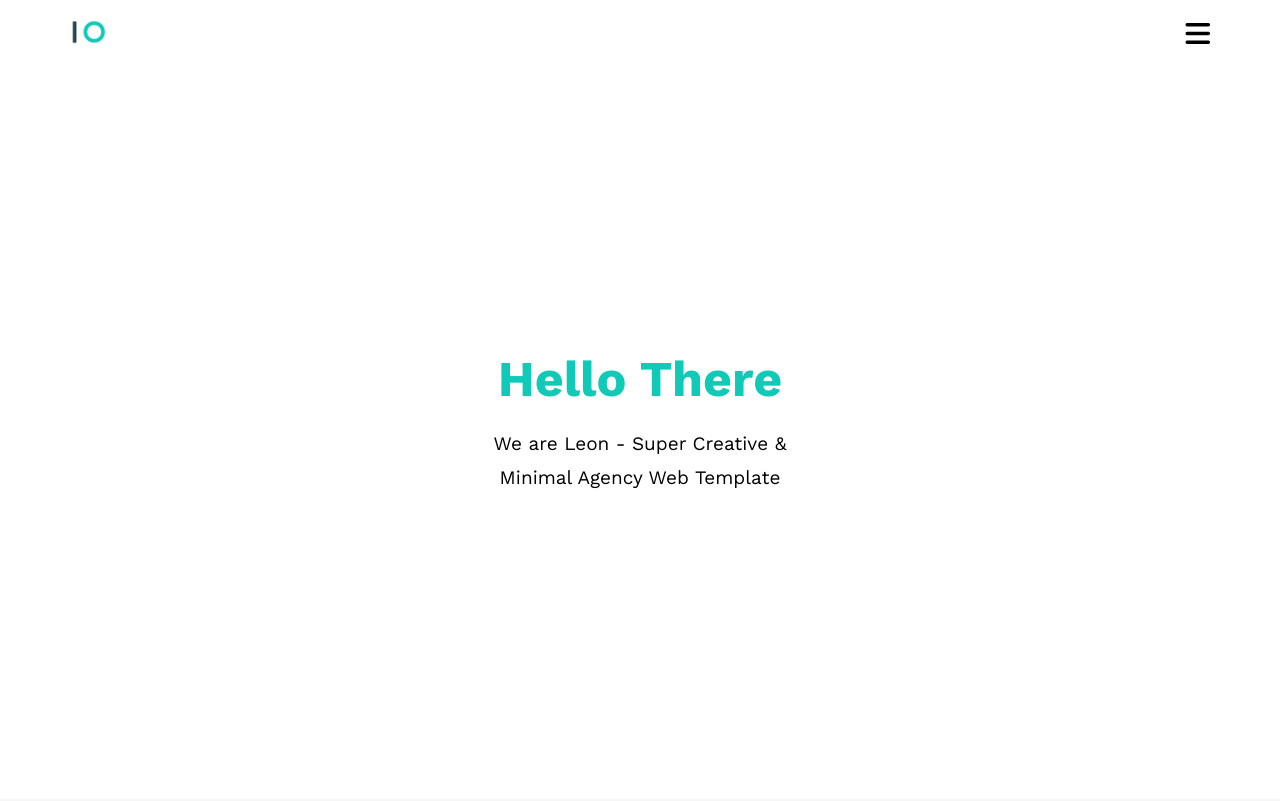
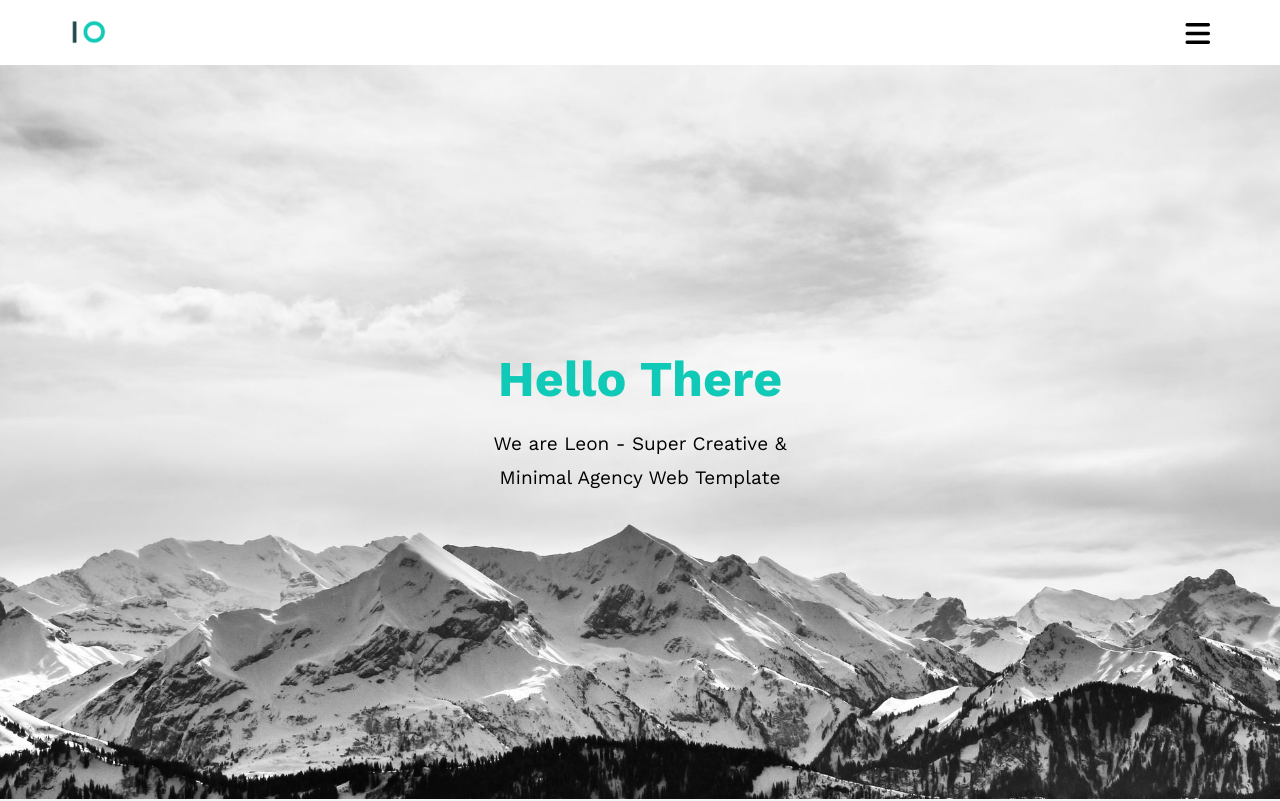
Before and after one commit to ahmedZedan117/leone-template, a plain HTML site: page index.html in a window 1280 px wide. Shown: the top 801 px of the page. Drawn offline with nearby package versions, Linux system fonts and the light colour scheme.

Commit message:
Update style.css

```diff
--- a/style/style.css
+++ b/style/style.css
@@ -89,7 +89,7 @@ header .contuner {
     display: flex;
     justify-content: center;
     align-items: center;
-    background-image: url(./img/landing.jpg);
+    background-image: url(../img/landing.jpg);
     position: relative;
     background-size: cover;
     background-repeat: no-repeat;
```
